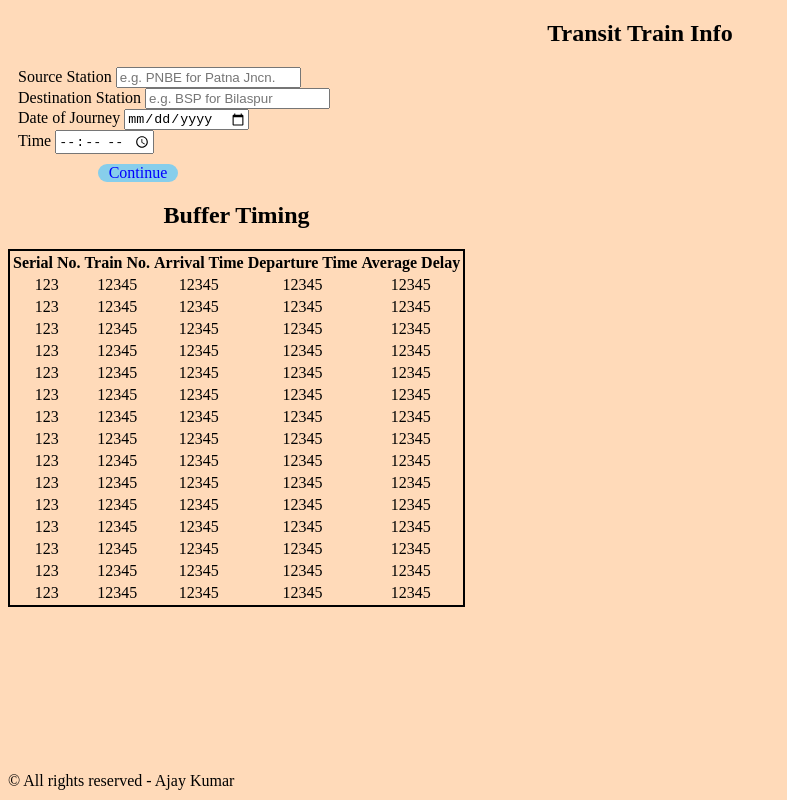
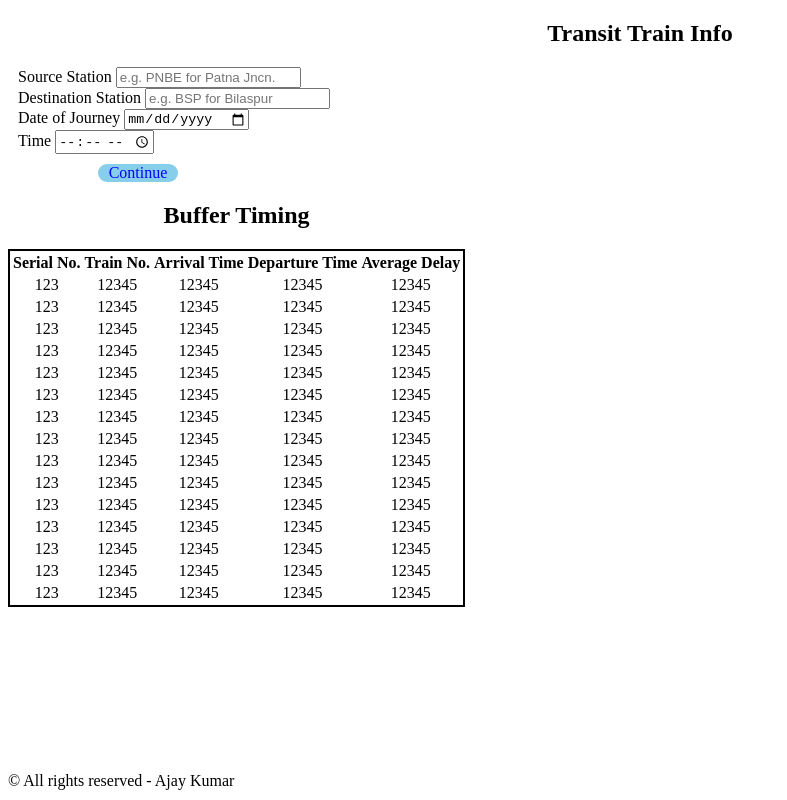
Before and after one commit to TrulyAjay/Railway-Project, a plain HTML site: page index.html in a window 1280 px wide. Shown: the whole page, without its empty margins (0-787 px from the left). Drawn offline with Linux system fonts and the light colour scheme.

Commit message:
6th commit

```diff
--- a/style.css
+++ b/style.css
@@ -1,3 +1,3 @@
 body{
-    background-color: peachpuff;
+    background-color: white;
 }
```
